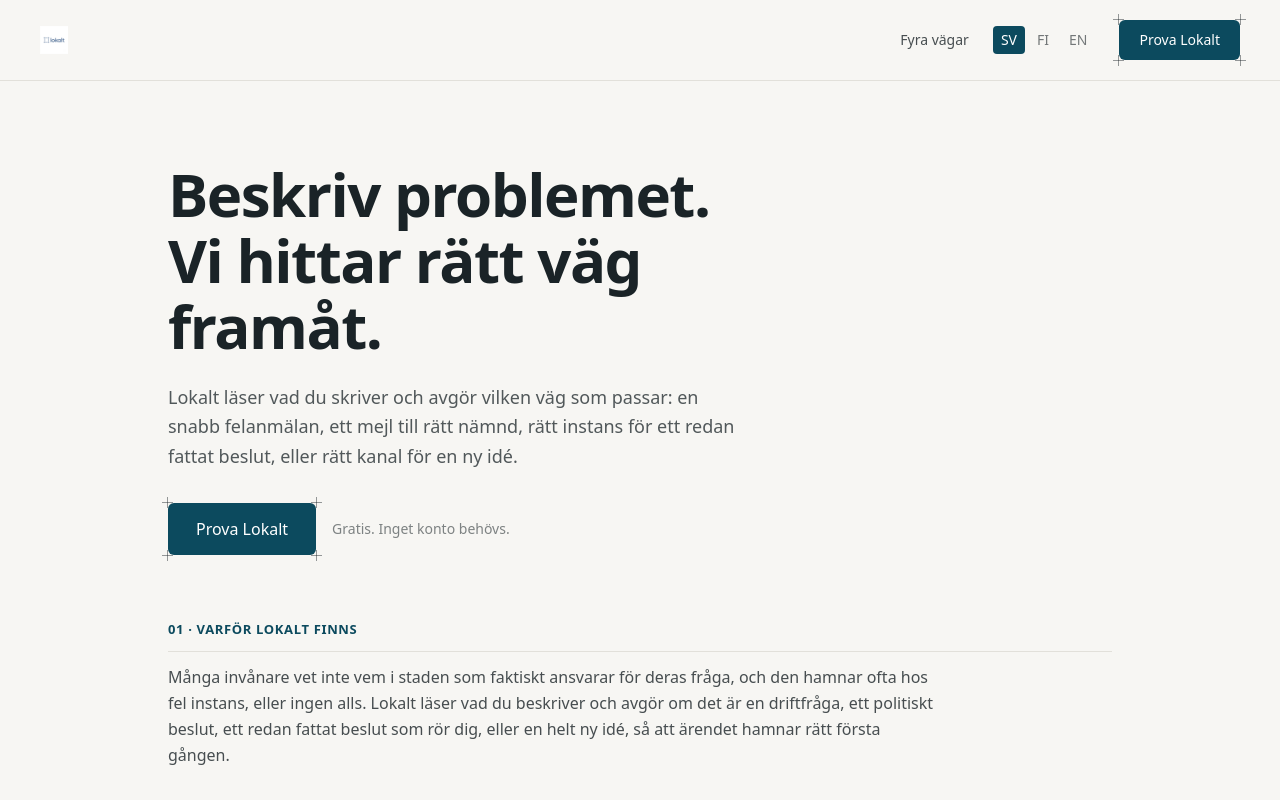
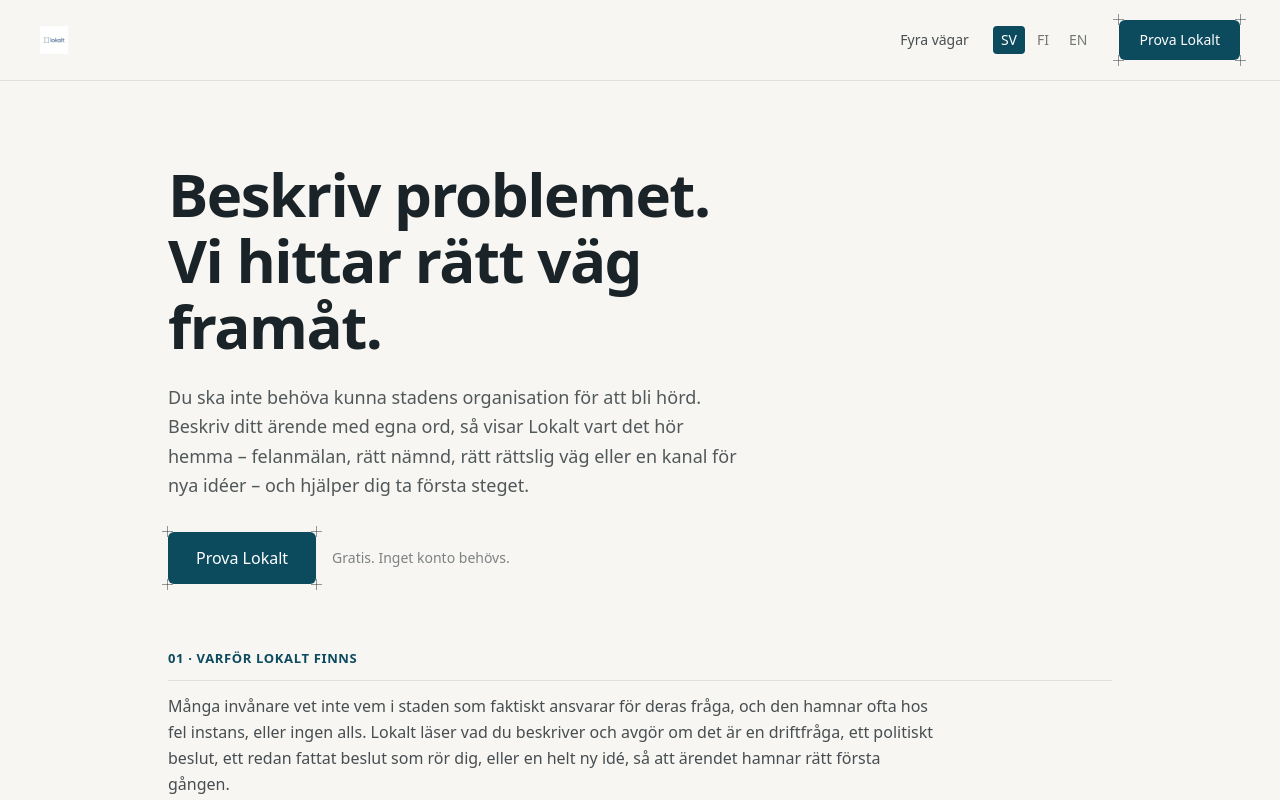
Before and after one commit to PeikHernberg/lokalt, a Next.js app: page / in a window 1280 px wide. Shown: the top 800 px of the page. Built offline with nearby package versions, Linux system fonts and the light colour scheme.

Commit message:
Rewrite hero paragraph: lead with 'you shouldn't need to know the org chart' angle (sv/fi/en)

```diff
--- a/src/app/LandingClient.tsx
+++ b/src/app/LandingClient.tsx
@@ -46,7 +46,7 @@
     heroLine1: "Beskriv problemet.",
     heroLine2: "Vi hittar rätt väg framåt.",
     heroParagraph:
-      "Lokalt läser vad du skriver och avgör vilken väg som passar: en snabb felanmälan, ett mejl till rätt nämnd, rätt instans för ett redan fattat beslut, eller rätt kanal för en ny idé.",
+      "Du ska inte behöva kunna stadens organisation för att bli hörd. Beskriv ditt ärende med egna ord, så visar Lokalt vart det hör hemma – felanmälan, rätt nämnd, rätt rättslig väg eller en kanal för nya idéer – och hjälper dig ta första steget.",
     free: "Gratis. Inget konto behövs.",
     s01Heading: "01 · Varför Lokalt finns",
     s01Paragraph:
@@ -100,7 +100,7 @@
     heroLine1: "Kuvaile ongelma.",
     heroLine2: "Me löydämme oikean väylän eteenpäin.",
     heroParagraph:
-      "Lokalt lukee kirjoittamasi ja päättää, mikä väylä sopii: nopea palaute, sähköposti oikealle lautakunnalle, oikea taho jo tehdylle päätökselle tai oikea kanava uudelle idealle.",
+      "Sinun ei tarvitse tuntea kaupungin organisaatiota tullaksesi kuulluksi. Kuvaile asiasi omin sanoin, niin Lokalt näyttää, minne se kuuluu – palautepalveluun, oikealle lautakunnalle, oikealle oikeudelliselle väylälle tai uuden idean kanavaan – ja auttaa ottamaan ensimmäisen askeleen.",
     free: "Ilmainen. Ei tiliä tarvita.",
     s01Heading: "01 · Miksi Lokalt on olemassa",
     s01Paragraph:
@@ -154,7 +154,7 @@
     heroLine1: "Describe the problem.",
     heroLine2: "We'll find the right way forward.",
     heroParagraph:
-      "Lokalt reads what you write and works out which path fits: a quick fault report, an email to the right committee, the right channel for a decision already made, or the right route for a new idea.",
+      "You shouldn't need to know how the city is organised to be heard. Describe your issue in your own words, and Lokalt shows where it belongs – the fault-report service, the right committee, the right legal route, or a channel for new ideas – and helps you take the first step.",
     free: "Free. No account needed.",
     s01Heading: "01 · Why Lokalt exists",
     s01Paragraph:
```
